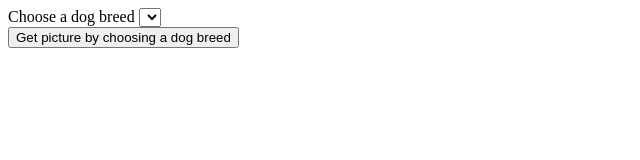
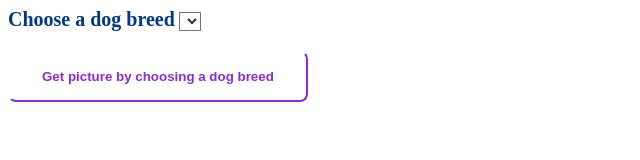
Before and after one commit to PauliusK-bit/Fetch-API-task-2025-01-13, a plain HTML site: page dogs.html in a window 1280 px wide. Shown: the whole page, without its empty margins (0-640 px from the left). Drawn offline with Linux system fonts and the light colour scheme; no server answers.

Commit message:
Added css animations

```diff
--- /dev/null
+++ b/dogs.css
@@ -0,0 +1,51 @@
+.focus-in-contract {
+  animation: focus-in-contract 0.7s cubic-bezier(0.25, 0.46, 0.45, 0.94) both;
+  color: rgb(0, 56, 139);
+  font-weight: bold;
+  font-size: 20px;
+}
+
+.select-button {
+  background-color: white;
+  color: #333333;
+  font-weight: bold;
+  text-transform: uppercase;
+}
+
+@keyframes focus-in-contract {
+  0% {
+    letter-spacing: 1em;
+    filter: blur(12px);
+    opacity: 0;
+  }
+  100% {
+    filter: blur(0);
+    opacity: 1;
+  }
+}
+
+.btn {
+  padding: 1rem 2rem;
+  font-weight: 700;
+  background: rgb(255, 255, 255);
+  color: blueviolet;
+  cursor: pointer;
+  border-radius: 0.5rem;
+  border-bottom: 2px solid blueviolet;
+  border-right: 2px solid blueviolet;
+  border-top: 2px solid white;
+  border-left: 2px solid white;
+  transition-duration: 1s;
+  transition-property: border-top, border-left, border-bottom, border-right,
+    box-shadow;
+  margin-top: 20px;
+}
+
+.btn:hover {
+  border-top: 2px solid blueviolet;
+  border-left: 2px solid blueviolet;
+  border-bottom: 2px solid rgb(238, 103, 238);
+  border-right: 2px solid rgb(238, 103, 238);
+  box-shadow: rgba(240, 46, 170, 0.4) 5px 5px, rgba(240, 46, 170, 0.3) 10px 10px,
+    rgba(240, 46, 170, 0.2) 15px 15px;
+}
--- a/dogs.html
+++ b/dogs.html
@@ -4,15 +4,20 @@
     <meta charset="UTF-8" />
     <meta name="viewport" content="width=device-width, initial-scale=1.0" />
     <title>Document</title>
+    <link rel="stylesheet" href="dogs.css" />
   </head>
   <body>
     <form id="dogs">
       <div class="form-control">
-        <label for="category">Choose a dog breed</label>
-        <select name="category" id="category"></select>
+        <label class="focus-in-contract" for="category"
+          >Choose a dog breed</label
+        >
+        <select class="select-button" name="category" id="category"></select>
       </div>
 
-      <button type="submit">Get picture by choosing a dog breed</button>
+      <button class="btn" type="submit">
+        Get picture by choosing a dog breed
+      </button>
     </form>
     <div id="picture"></div>
 
```
